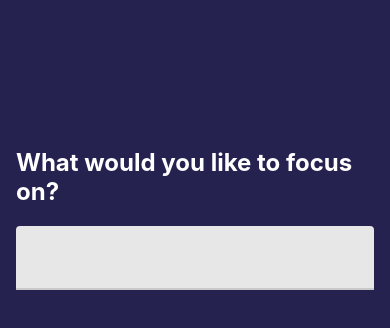
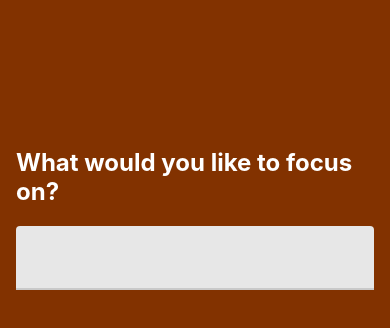
Before and after one commit to HonorioTaveras/FocusTime, a React Native app: screen / in a window 390 px wide. Shown: the top 328 px of the page. Built offline with nearby package versions, Linux system fonts and the light colour scheme.

Commit message:
created roundedbutton reusable component with some default props. just the start

```diff
--- a/App.js
+++ b/App.js
@@ -20,6 +20,6 @@ export default function App() {
 const styles = StyleSheet.create({
   container: {
     flex: 1,
-    backgroundColor: '#252250',
+    backgroundColor: '#823200',
   },
 });
```
Also changed, not shown: src/Components/RoundedButton.js (added, +9 -0 lines).
